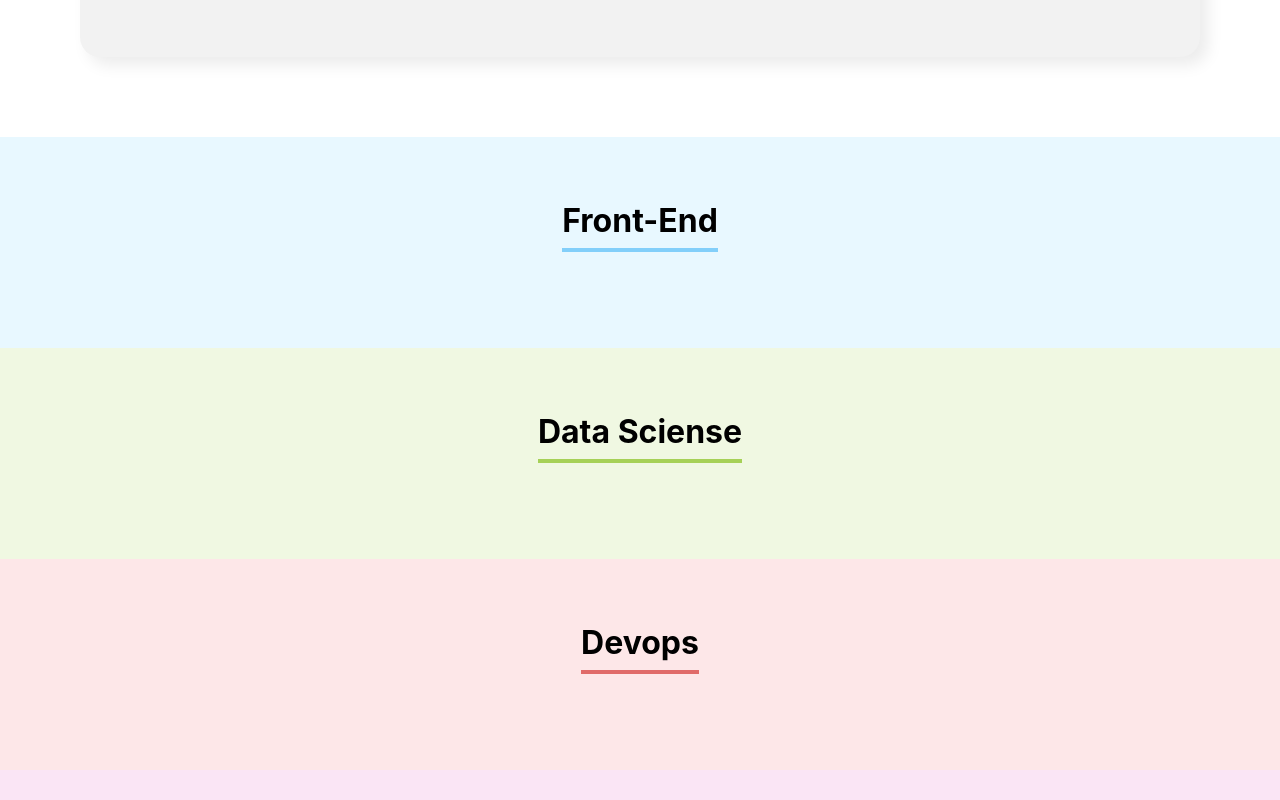
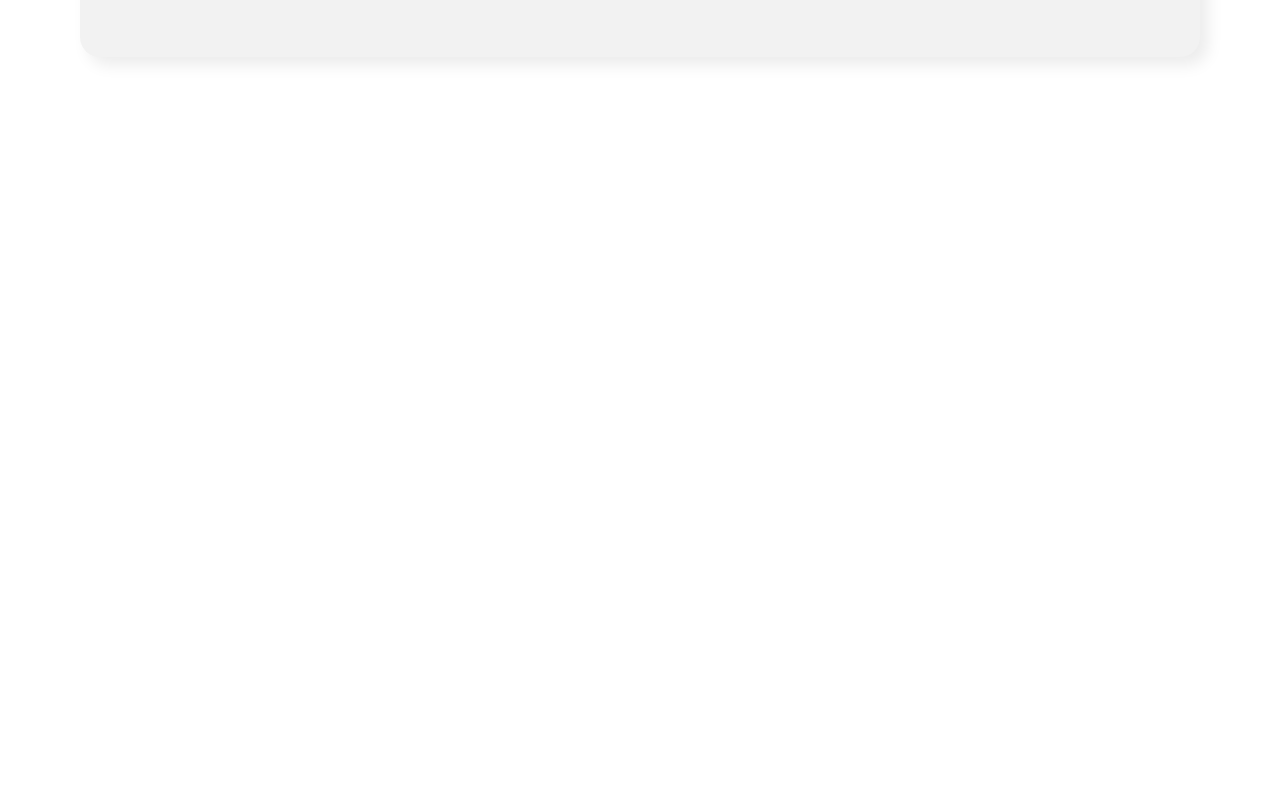
Before and after one commit to julivansoares/projeto-Ogano, a React (Create React App) app: page / in a window 1280 px wide. Shown: the part 1340-2140 px from the top of the page. After the commit the page ends 1477 px from the top, so only its background shows below. Built offline with nearby package versions, Linux system fonts and the light colour scheme.

Commit message:
atualização de projeto

```diff
--- a/src/Time/index.js
+++ b/src/Time/index.js
@@ -8,7 +8,7 @@
 
     return(
 
-        <section className='time' style={{backgroundColor: props.corSecundaria}}>
+       props.colaboradores.length > 0 && <section className='time' style={{backgroundColor: props.corSecundaria}}>
             <h3 style={{borderBlockColor:props.corPrimaria}}>{props.nome}</h3>
             <div className='colaboradores'>
                 {props.colaboradores.map(colaborador => <Colaborador nome={colaborador.nome} cargo={colaborador.cargo} imagem={colaborador.imagem}/>)}
--- a/src/componentes/Formulario/index.js
+++ b/src/componentes/Formulario/index.js
@@ -19,6 +19,10 @@
       imagem,
       time
     })
+    setNome('')
+    setCargo('')
+    setImagem('')
+    setTime('')
   }
 
   return (
```
